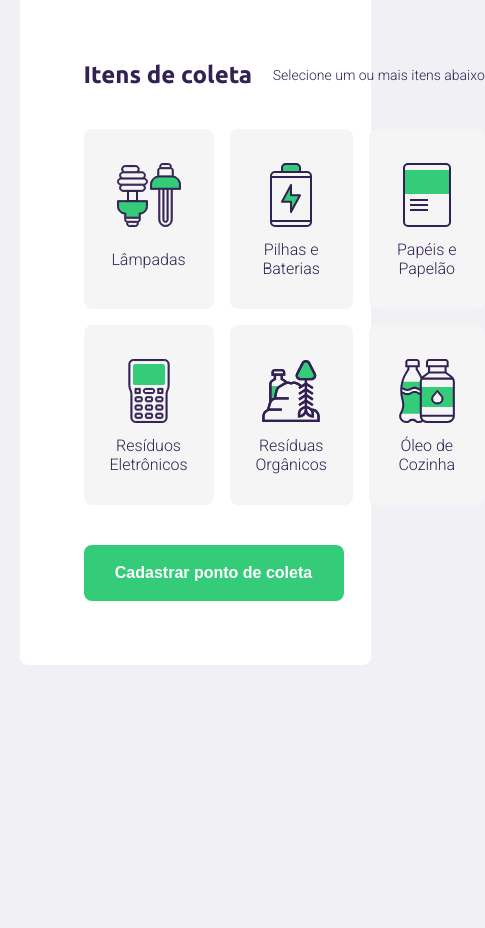
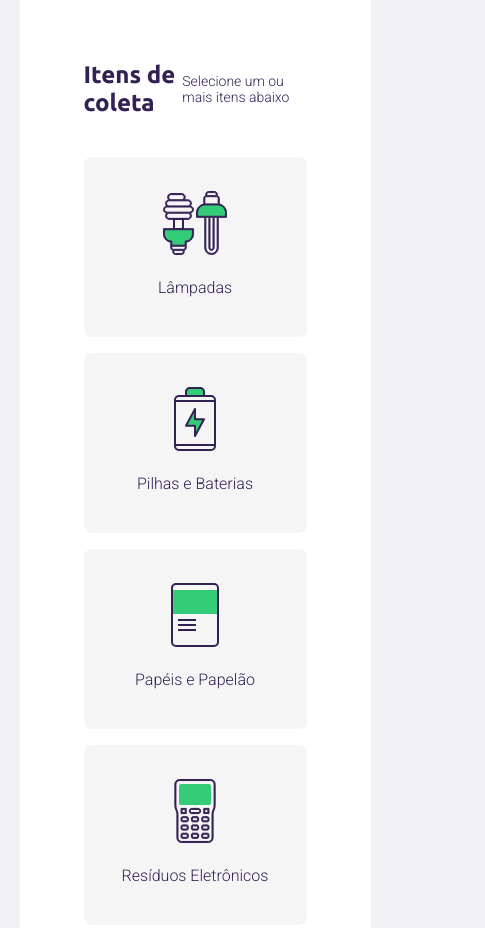
Before and after one commit to andersongames/ecoleta, a website: page src/views/create-point.html in a window 390 px wide. Shown: the part 1083-2011 px from the top of the page, 485 px wide, since content can reach past the window. Before the commit the page ends 1828 px from the top, so only its background shows below. Drawn offline with nearby package versions, Linux system fonts and the light colour scheme; files that its build step writes are made by us from their sources; no server answers.

Commit message:
itens-grid responsive

```diff
--- a/public/styles/_responsive.scss
+++ b/public/styles/_responsive.scss
@@ -60,8 +60,20 @@
     }
 }
 
+@media (max-width: 770px) {
+    #page-create-point form fieldset div.items-grid {
+        grid-template-columns: 1fr 1fr;
+    }
+}
+
 @media (max-height: 760px) {
     #page-home{
         background-position-y: 100px;
     }
 }
+
+@media (max-width: 540px) {
+    #page-create-point form fieldset div.items-grid {
+        grid-template-columns: 1fr;
+    }
+}
--- a/src/views/create-point.html
+++ b/src/views/create-point.html
@@ -91,7 +91,7 @@
                         </li>
 
                         <li data-id="5">
-                            <img src="/assets/organicos.svg" alt="Resíduas Orgânicos">
+                            <img src="/assets/organicos.svg" alt="Resíduos Orgânicos">
                             <span>Resíduas Orgânicos</span>
                         </li>
 
```
Also changed, not shown: public/styles/main.css, 1 other file.
